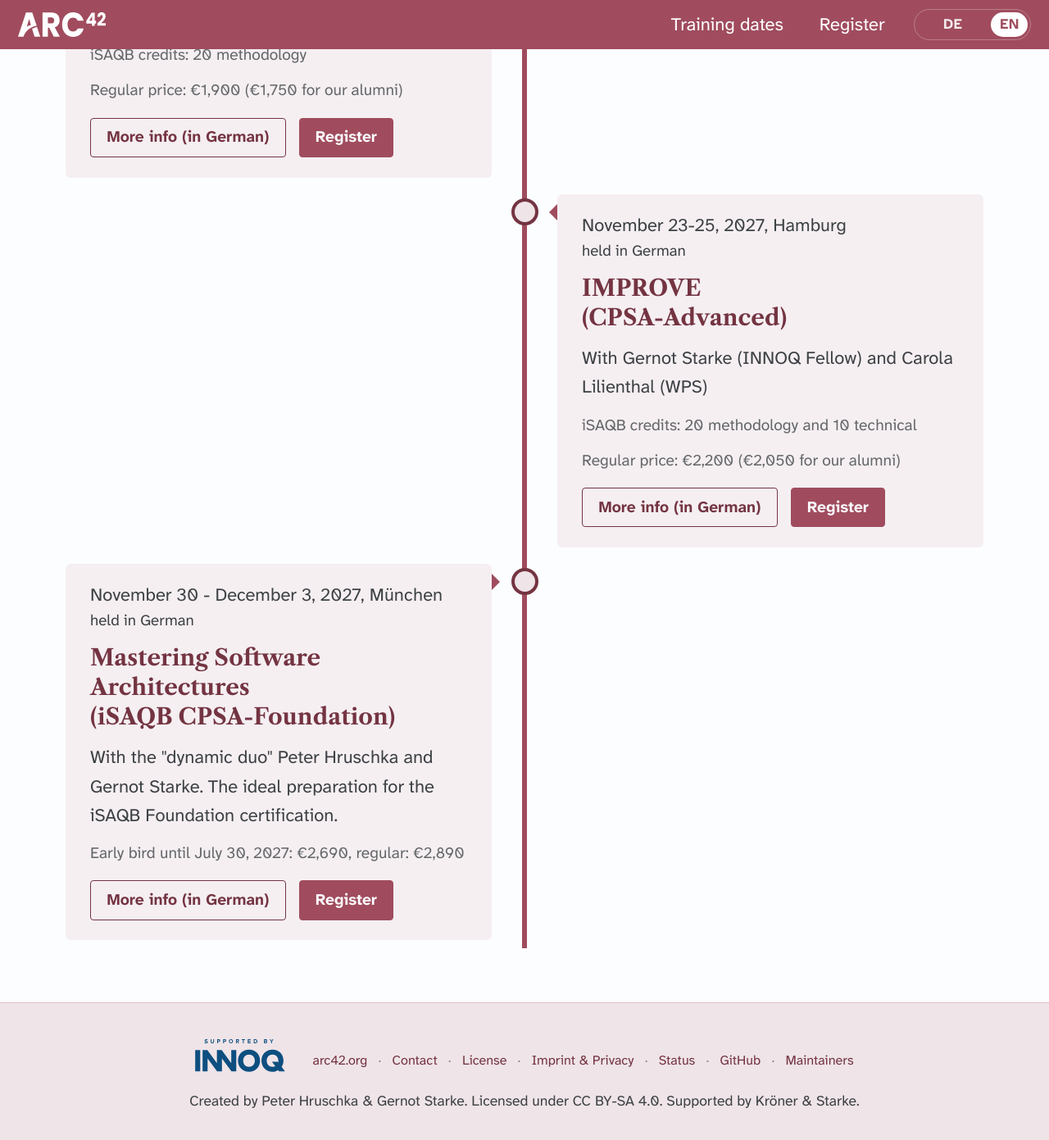
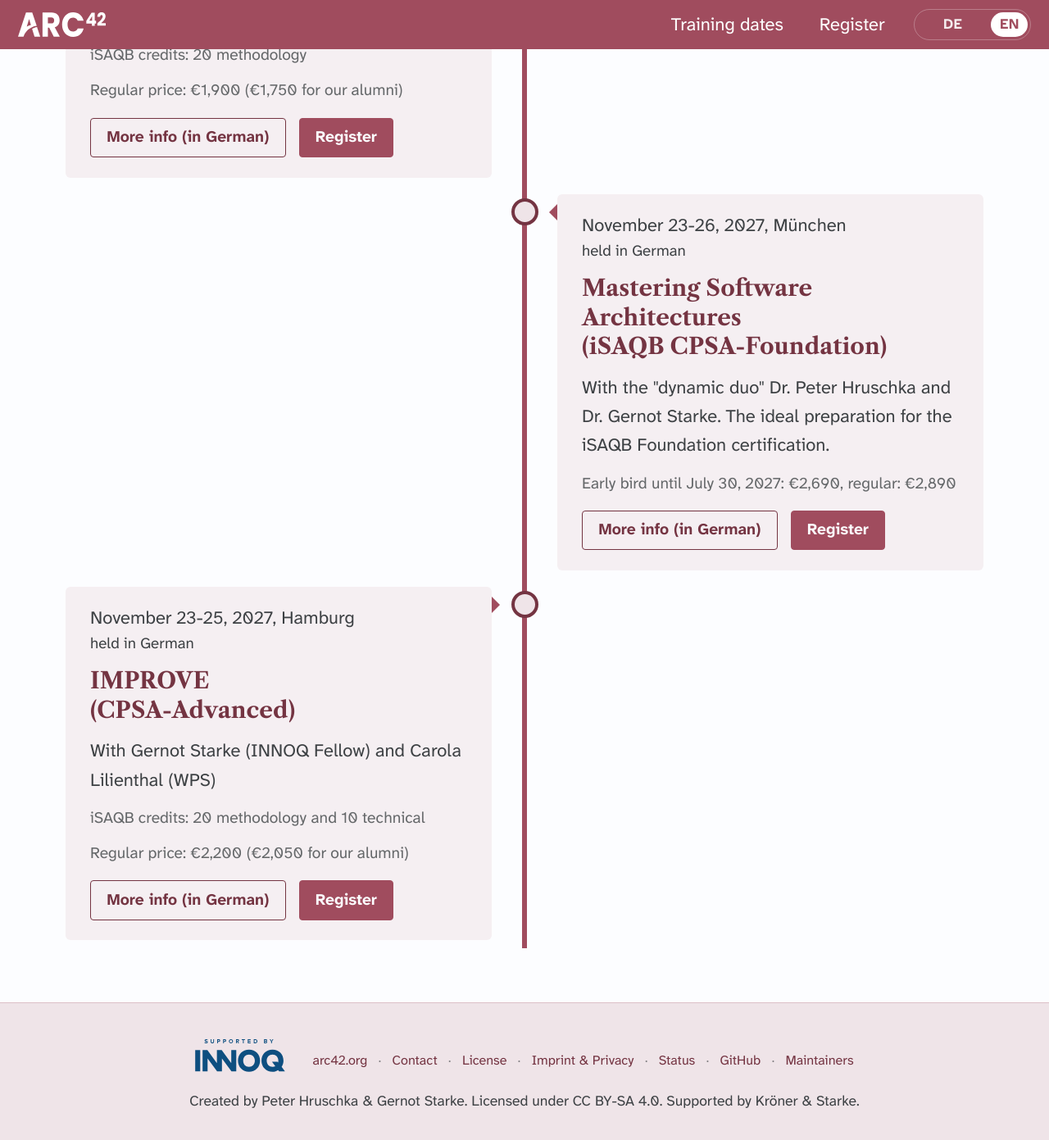
Before and after one commit to arc42/trainings.arc42.org-site, a Jekyll site: the page built from _pages/home.html, in a window 1280 px wide and 1400 px high, scrolled down 8345 px. Shown: the top 1391 px of the window at 82% size. Built offline with Jekyll 4.4.1, drawn with Linux system fonts in a browser that asks for light colours; cached includes are drawn as plain includes.

Commit message:
MSA 27-11 MSA: 6 fields changed

```diff
--- a/_data/trainings.yml
+++ b/_data/trainings.yml
@@ -124,21 +124,22 @@ courses:
             until: "2027-05-14"
         url: "https://trainings.arc42.org/#msa-sep-2027"
         status: open
-      - id: msa-dez-2027
-        code: "27-12 MSA"
-        start: "2027-11-30"
-        end: "2027-12-03"
+      - id: msa-nov-2027
+        code: "27-11 MSA"
+        start: "2027-11-23"
+        end: "2027-11-26"
         city: "München"
         country: "DE"
         language: de
         format: public
+        trainers: ["Dr. Peter Hruschka", "Dr. Gernot Starke"]
         price:
           amount: 2890
           currency: EUR
           early_bird:
             amount: 2690
             until: "2027-07-30"
-        url: "https://trainings.arc42.org/#msa-dez-2027"
+        url: "https://trainings.arc42.org/#msa-nov-2027"
         status: open
 
       - id: msa-27-02-online
```
